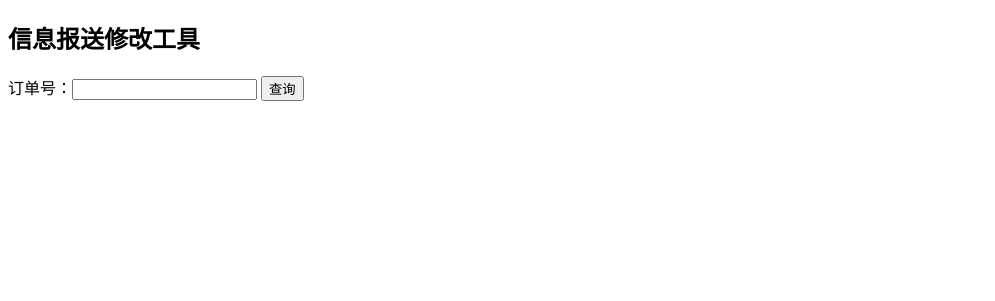
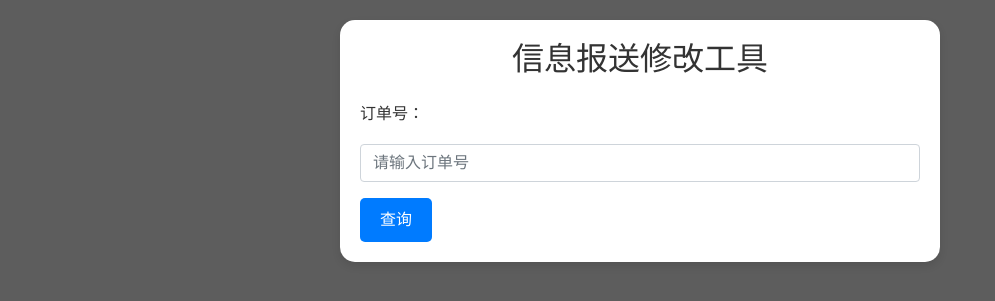
Before and after one commit to hoke58/mvopsweb, a Flask app: page / in a window 1280 px wide. Shown: the top 301 px of the page, without its empty margins (0-995 px from the left). Run offline with Flask 3, Linux system fonts and the light colour scheme.

Commit message:
首页样式优化

```diff
--- a/templates/index.html
+++ b/templates/index.html
@@ -1,15 +1,57 @@
 <!DOCTYPE html>
-<html>
+<html lang="en">
 <head>
+    <meta charset="UTF-8" />
     <title>信息报送修改工具</title>
+    <!-- 引入 Bootstrap CSS -->
+    <link rel="stylesheet" href="https://cdn.jsdelivr.net/npm/bootstrap@4.6.2/dist/css/bootstrap.min.css" integrity="sha384-xOolHFLEh07PJGoPkLv1IbcEPTNtaed2xpHsD9ESMhqIYd0nLMwNLD69Npy4HI+N" crossorigin="anonymous" />
+    <meta name="viewport" content="width=device-width, initial-scale=1.0" />
+    <style>
+        body {
+            font-family: Arial, sans-serif;
+            background-color: #5d5d5d;
+            padding: 20px;
+            color: #fff;
+        }
+        .container {
+            max-width: 600px;
+            margin: 0 auto;
+            background-color: #fff;
+            padding: 20px;
+            border-radius: 15px;
+            box-shadow: 0 4px 8px rgba(0, 0, 0, 0.1);
+            color: #333;
+        }
+        form {
+            margin-top: 20px;
+        }
+        input[type="text"] {
+            margin: 10px 0;
+        }
+        .submit-btn {
+            background-color: #007bff;
+            color: #fff;
+            border: none;
+            padding: 10px 20px;
+            border-radius: 5px;
+            cursor: pointer;
+        }
+        .submit-btn:hover {
+            background-color: #0056b3;
+        }
+    </style>
 </head>
 <body>
-    <h2>信息报送修改工具</h2>
-    <!-- 确保表单使用 GET 方法提交 -->
-    <form method="get" action="/query">
-        订单号：<input type="text" name="orderid">
-        <input type="submit" value="查询">
-    </form>
-
+    <div class="container">
+        <h2 class="text-center">信息报送修改工具</h2>
+        <!-- 使用 Bootstrap 的表单样式 -->
+        <form method="get" action="/query" class="mt-4">
+            <div class="form-group">
+                <label for="orderid">订单号：</label>
+                <input type="text" class="form-control" name="orderid" id="orderid" placeholder="请输入订单号">
+            </div>
+            <button type="submit" class="submit-btn">查询</button>
+        </form>
+    </div>
 </body>
 </html>
```
